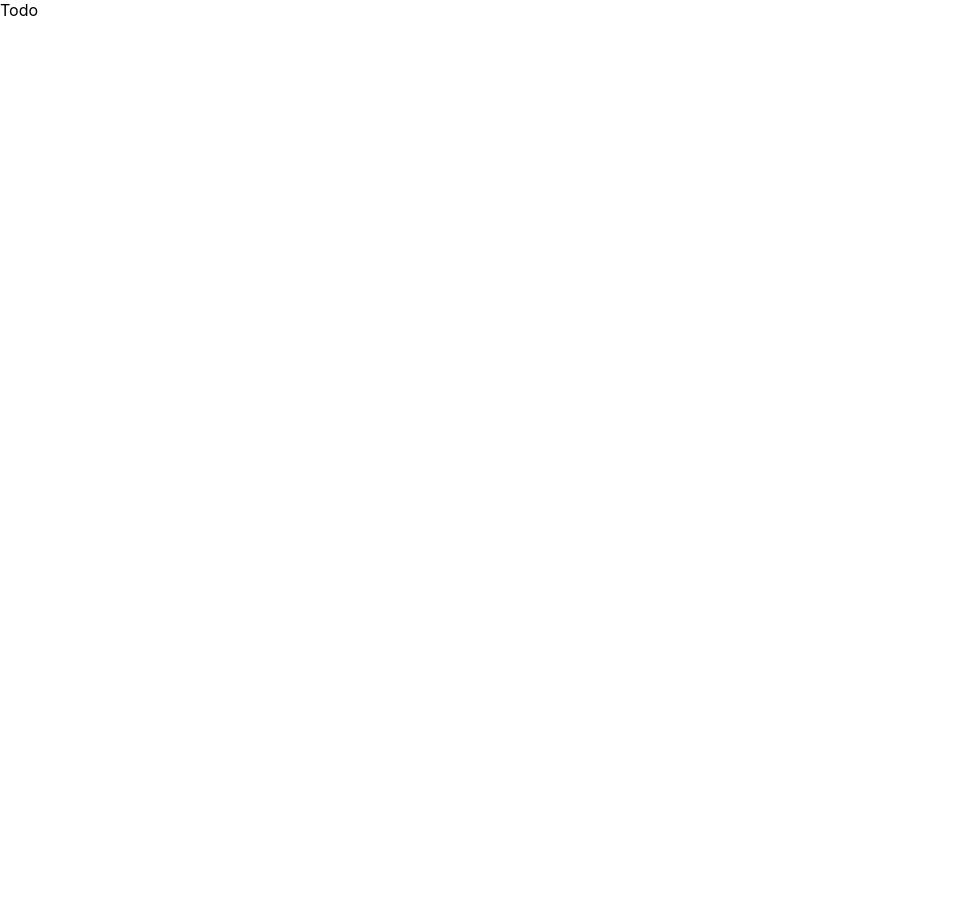
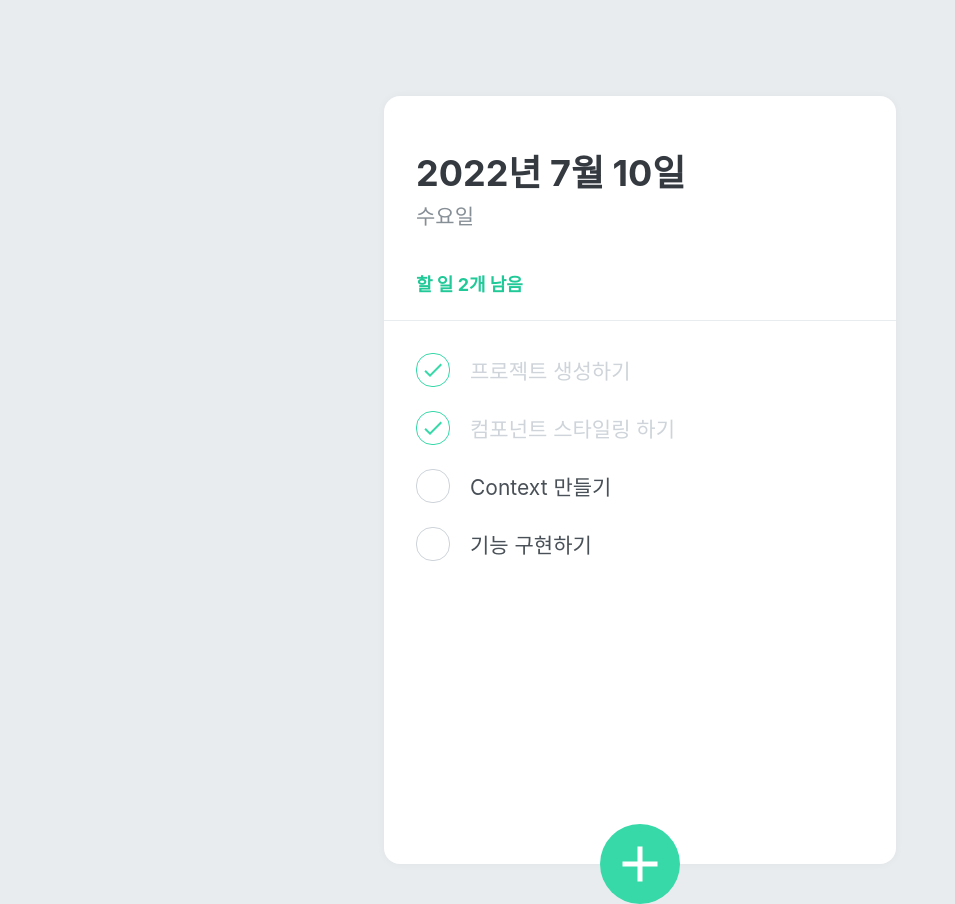
Before and after one commit to HyunSeungBeom/wanted-pre-onboarding-fe, a React (Create React App) app: page /todo in a window 1280 px wide. Shown: the whole page, without its empty margins (0-955 px from the left). Before the commit the page ends 800 px from the top, so only its background shows below. Built offline with nearby package versions, Linux system fonts and the light colour scheme.

Commit message:
[Feat] TodoList UI 완료

```diff
--- a/package.json
+++ b/package.json
@@ -13,6 +13,7 @@
     "axios": "^0.27.2",
     "react": "^18.2.0",
     "react-dom": "^18.2.0",
+    "react-icons": "^4.4.0",
     "react-router-dom": "^6.3.0",
     "react-scripts": "5.0.1",
     "styled-components": "^5.3.5",
--- /dev/null
+++ b/src/components/TodoCreate.tsx
@@ -0,0 +1,99 @@
+import React, { useState } from "react";
+import styled, { css } from "styled-components";
+import { MdAdd } from "react-icons/md";
+
+const CircleButton = styled.button<{ open: boolean }>`
+  background: #38d9a9;
+  &:hover {
+    background: #63e6be;
+  }
+  &:active {
+    background: #20c997;
+  }
+
+  z-index: 5;
+  cursor: pointer;
+  width: 80px;
+  height: 80px;
+  display: block;
+  align-items: center;
+  justify-content: center;
+  font-size: 60px;
+  position: absolute;
+  left: 50%;
+  bottom: 0px;
+  transform: translate(-50%, 50%);
+  color: white;
+  border-radius: 50%;
+  border: none;
+  outline: none;
+  display: flex;
+  align-items: center;
+  justify-content: center;
+
+  transition: 0.125s all ease-in;
+  ${(props) =>
+    props.open &&
+    css`
+      background: #ff6b6b;
+      &:hover {
+        background: #ff8787;
+      }
+      &:active {
+        background: #fa5252;
+      }
+      transform: translate(-50%, 50%) rotate(45deg);
+    `}
+`;
+
+const InsertFormPositioner = styled.div`
+  width: 100%;
+  bottom: 0;
+  left: 0;
+  position: absolute;
+`;
+
+const InsertForm = styled.form`
+  background: #f8f9fa;
+  padding-left: 32px;
+  padding-top: 32px;
+  padding-right: 32px;
+  padding-bottom: 72px;
+
+  border-bottom-left-radius: 16px;
+  border-bottom-right-radius: 16px;
+  border-top: 1px solid #e9ecef;
+`;
+
+const Input = styled.input`
+  padding: 12px;
+  border-radius: 4px;
+  border: 1px solid #dee2e6;
+  width: 100%;
+  outline: none;
+  font-size: 18px;
+  box-sizing: border-box;
+`;
+
+function TodoCreate() {
+  const [open, setOpen] = useState(false);
+
+  const onToggle = () => setOpen(!open);
+
+  return (
+    <>
+      {open && (
+        <InsertFormPositioner>
+          <InsertForm>
+            <Input autoFocus placeholder="할 일을 입력 후, Enter 를 누르세요" />
+          </InsertForm>
+        </InsertFormPositioner>
+      )}
+      <CircleButton onClick={onToggle} open={open}>
+        <MdAdd />
+      </CircleButton>
+    </>
+  );
+}
+
+export default TodoCreate;
--- /dev/null
+++ b/src/components/TodoHead.tsx
@@ -0,0 +1,38 @@
+import React from "react";
+import styled from "styled-components";
+
+const TodoHeadBlock = styled.div`
+  padding-top: 48px;
+  padding-left: 32px;
+  padding-right: 32px;
+  padding-bottom: 24px;
+  border-bottom: 1px solid #e9ecef;
+  h1 {
+    margin: 0;
+    font-size: 36px;
+    color: #343a40;
+  }
+  .day {
+    margin-top: 4px;
+    color: #868e96;
+    font-size: 21px;
+  }
+  .tasks-left {
+    color: #20c997;
+    font-size: 18px;
+    margin-top: 40px;
+    font-weight: bold;
+  }
+`;
+
+function TodoHead() {
+  return (
+    <TodoHeadBlock>
+      <h1>2022년 7월 10일</h1>
+      <div className="day">수요일</div>
+      <div className="tasks-left">할 일 2개 남음</div>
+    </TodoHeadBlock>
+  );
+}
+
+export default TodoHead;
--- /dev/null
+++ b/src/components/TodoItem.tsx
@@ -0,0 +1,80 @@
+import React from "react";
+import styled, { css } from "styled-components";
+import { MdDone, MdDelete } from "react-icons/md";
+
+const Remove = styled.div`
+  display: flex;
+  align-items: center;
+  justify-content: center;
+  color: #dee2e6;
+  font-size: 24px;
+  cursor: pointer;
+  &:hover {
+    color: #ff6b6b;
+  }
+  display: none;
+`;
+
+const TodoItemBlock = styled.div`
+  display: flex;
+  align-items: center;
+  padding-top: 12px;
+  padding-bottom: 12px;
+  &:hover {
+    ${Remove} {
+      display: initial;
+    }
+  }
+`;
+
+const CheckCircle = styled.div<{ done: boolean }>`
+  width: 32px;
+  height: 32px;
+  border-radius: 16px;
+  border: 1px solid #ced4da;
+  font-size: 24px;
+  display: flex;
+  align-items: center;
+  justify-content: center;
+  margin-right: 20px;
+  cursor: pointer;
+  ${(props) =>
+    props.done &&
+    css`
+      border: 1px solid #38d9a9;
+      color: #38d9a9;
+    `}
+`;
+
+const Text = styled.div<{ done: boolean }>`
+  flex: 1;
+  font-size: 21px;
+  color: #495057;
+  ${(props) =>
+    props.done &&
+    css`
+      color: #ced4da;
+    `}
+`;
+
+function TodoItem({
+  id,
+  done,
+  text,
+}: {
+  id: string;
+  done: boolean;
+  text: string;
+}) {
+  return (
+    <TodoItemBlock>
+      <CheckCircle done={done}>{done && <MdDone />}</CheckCircle>
+      <Text done={done}>{text}</Text>
+      <Remove>
+        <MdDelete />
+      </Remove>
+    </TodoItemBlock>
+  );
+}
+
+export default TodoItem;
--- /dev/null
+++ b/src/components/TodoList.tsx
@@ -0,0 +1,23 @@
+import React from "react";
+import styled from "styled-components";
+import TodoItem from "./TodoItem";
+
+const TodoListBlock = styled.div`
+  flex: 1;
+  padding: 20px 32px;
+  padding-bottom: 48px;
+  overflow-y: auto;
+`;
+
+function TodoList() {
+  return (
+    <TodoListBlock>
+      <TodoItem text="프로젝트 생성하기" done={true} id={""} />
+      <TodoItem text="컴포넌트 스타일링 하기" done={true} id={""} />
+      <TodoItem text="Context 만들기" done={false} id={""} />
+      <TodoItem text="기능 구현하기" done={false} id={""} />
+    </TodoListBlock>
+  );
+}
+
+export default TodoList;
--- /dev/null
+++ b/src/components/TodoTemplate.tsx
@@ -0,0 +1,25 @@
+import React from "react";
+import styled from "styled-components";
+
+const TodoTemplateBlock = styled.div`
+  width: 512px;
+  height: 768px;
+
+  position: relative; /* 추후 박스 하단에 추가 버튼을 위치시키기 위한 설정 */
+  background: white;
+  border-radius: 16px;
+  box-shadow: 0 0 8px 0 rgba(0, 0, 0, 0.04);
+
+  margin: 0 auto; /* 페이지 중앙에 나타나도록 설정 */
+
+  margin-top: 96px;
+  margin-bottom: 32px;
+  display: flex;
+  flex-direction: column;
+`;
+
+function TodoTemplate({ children }: { children: any }) {
+  return <TodoTemplateBlock>{children}</TodoTemplateBlock>;
+}
+
+export default TodoTemplate;
--- a/src/pages/Login.tsx
+++ b/src/pages/Login.tsx
@@ -83,6 +83,10 @@ const Login = () => {
     []
   );
 
+  const SignupButtonClick = () => {
+    nav("/register");
+  };
+
   return (
     <>
       <BackGround>
@@ -118,6 +122,7 @@ const Login = () => {
               <FootButton type="submit" disabled={!(isEmail && isPassword)}>
                 로그인
               </FootButton>
+              <FootButton onClick={SignupButtonClick}>회원가입</FootButton>
             </section>
           </div>
         </form>
@@ -147,6 +152,7 @@ const TextField = styled.input`
 const FootButton = styled.button`
   width: 100px;
   height: 50px;
+  margin-left: 5px;
 `;
 
 const TextP = styled.p`
--- a/src/pages/Todo.tsx
+++ b/src/pages/Todo.tsx
@@ -1,5 +1,26 @@
 import React from "react";
+import { createGlobalStyle } from "styled-components";
+import TodoTemplate from "../components/TodoTemplate";
+import TodoHead from "../components/TodoHead";
+import TodoList from "../components/TodoList";
+import TodoCreate from "../components/TodoCreate";
 
-export default function Todo() {
-  return <div>Todo</div>;
+const GlobalStyle = createGlobalStyle`
+  body {
+    background: #e9ecef;
+  }
+`;
+function Todo() {
+  return (
+    <>
+      <GlobalStyle />
+      <TodoTemplate>
+        <TodoHead />
+        <TodoList />
+        <TodoCreate />
+      </TodoTemplate>
+    </>
+  );
 }
+
+export default Todo;
```
Also changed, not shown: 1 other file (tests, documents, lock files or other folders).
